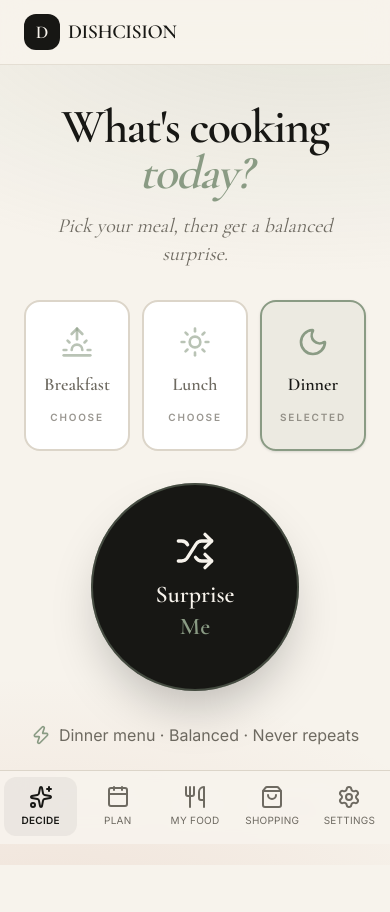
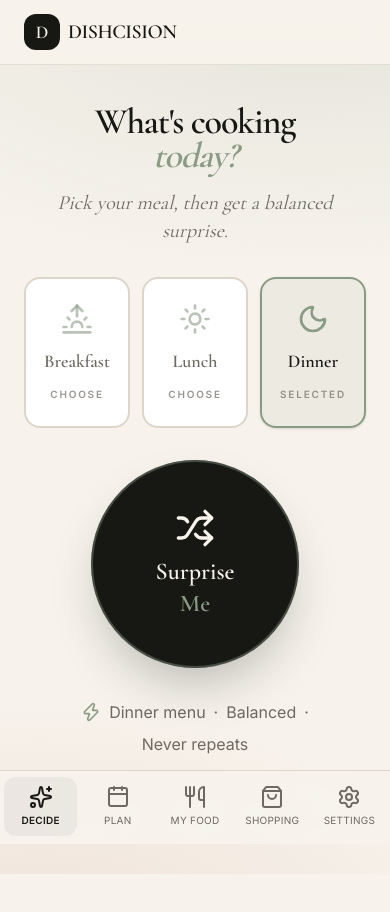
Before and after one commit to jeffkaberagithara-guru/dishcision, a Next.js app: page / in a window 390 px wide. Shown: the top 912 px of the page. Built offline with nearby package versions, Linux system fonts and the light colour scheme.

Commit message:
Polish home hero for small screens and tidy meal menu tagline

```diff
--- a/app/page.tsx
+++ b/app/page.tsx
@@ -85,7 +85,7 @@ export default function HomePage() {
   }
 
   return (
-    <div className="min-h-screen bg-[#F7F3EC] flex flex-col pb-24 md:pb-0">
+    <div className="min-h-screen bg-[#F7F3EC] flex flex-col pb-24 lg:pb-0">
       <Header />
 
       <main className="flex-1 w-full hero-veil">
@@ -102,7 +102,7 @@ export default function HomePage() {
                 className="w-full flex flex-col items-center gap-8 sm:gap-12"
               >
                 <div className="space-y-4">
-                  <h1 className="font-hero text-5xl sm:text-6xl md:text-7xl text-[#171714]">
+                  <h1 className="font-hero text-4xl sm:text-6xl md:text-7xl text-[#171714]">
                     What&apos;s cooking
                     <span className="italic text-[#8A9B84] block">today?</span>
                   </h1>
@@ -159,10 +159,13 @@ export default function HomePage() {
                   </span>
                 </motion.button>
 
-                <p className="text-base sm:text-lg text-[#6E6A61] font-sans flex items-center gap-2">
+                <p className="text-base sm:text-lg text-[#6E6A61] font-sans flex items-center flex-wrap justify-center gap-2">
                   <Zap className="w-5 h-5 text-[#8A9B84]" />
-                  {mealType === 'breakfast' ? 'Breakfast menu' : `${mealType === 'lunch' ? 'Lunch' : 'Dinner'} menu`}
-                  {' · '}Balanced{mealType === 'breakfast' ? ' · ' : ' · '}Never repeats
+                  <span>{mealType.charAt(0).toUpperCase() + mealType.slice(1)} menu</span>
+                  <span aria-hidden="true">·</span>
+                  <span>Balanced</span>
+                  <span aria-hidden="true">·</span>
+                  <span>Never repeats</span>
                 </p>
 
                 {/* Minimal secondary access */}
```
